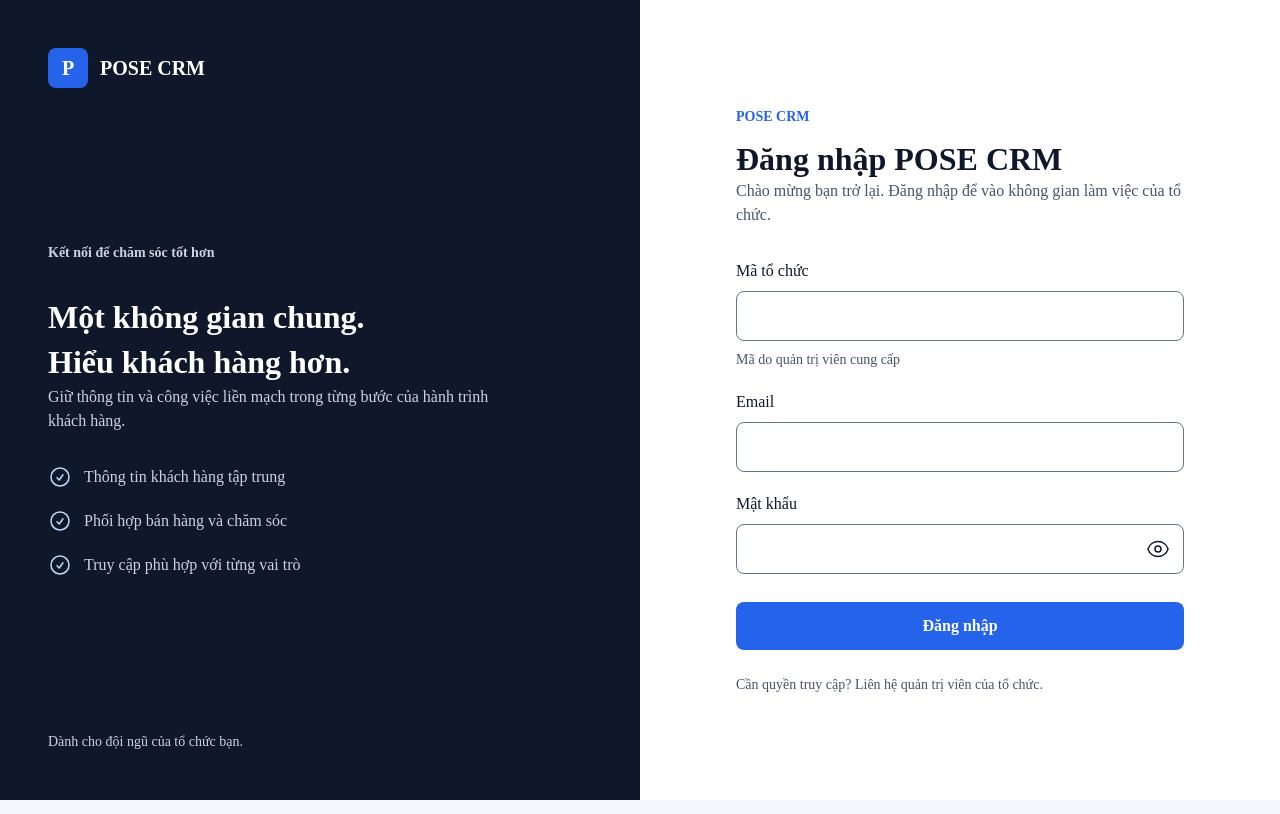
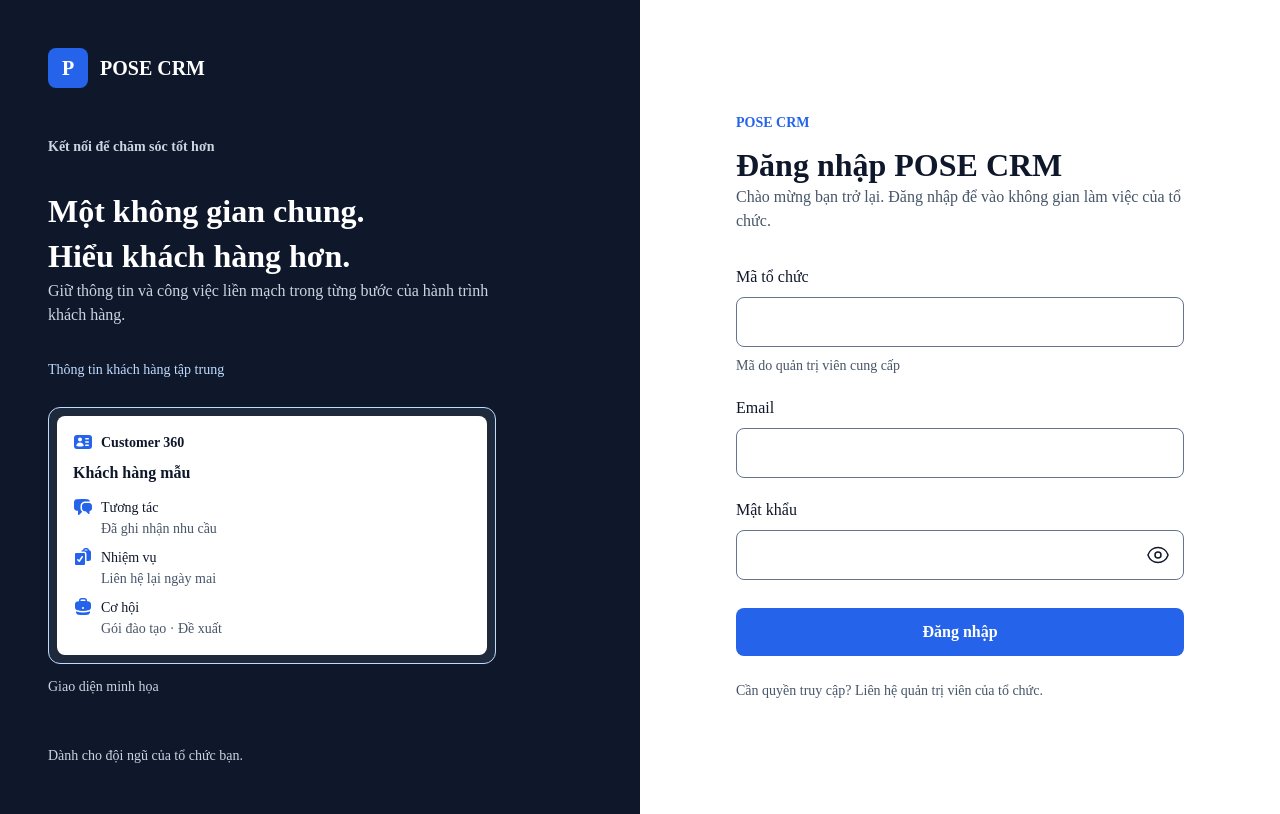
Before and after one commit to fransico08/POSE, a Next.js app in the folder frontend/: page /dang-nhap in a window 1280 px wide. Built offline with nearby package versions, Linux system fonts and the light colour scheme; no server answers.

Commit message:
feat(frontend): add bounded decorative motion to the login panel

```diff
--- a/frontend/src/app/dang-nhap/page.tsx
+++ b/frontend/src/app/dang-nhap/page.tsx
@@ -1,7 +1,8 @@
 import "@/styles/components.css";
 import "@/styles/pages.css";
 import { cookies } from "next/headers";
-import { CheckCircleIcon } from "@heroicons/react/24/outline";
+import { LoginIllustration } from "@/components/auth/LoginIllustration";
+import { Customer360Card } from "@/components/landing/mock/Customer360Card";
 import { LoginForm } from "@/components/auth/LoginForm";
 import { safeReturnTo } from "@/lib/session/return-to";
 import { Providers } from "@/components/session/Providers";
@@ -11,7 +12,7 @@ export default async function LoginPage({ searchParams }: { searchParams: Promis
   return <Providers><div className="login-layout"><LoginForm returnTo={safeReturnTo(params.returnTo)} expired={params.reason === "expired"} checkExisting={store.has("pose_session_present")} /><aside className="login-panel" aria-labelledby="login-panel-title">
     <p className="login-brand"><span className="brand-symbol" aria-hidden="true">P</span>POSE CRM</p>
     <div className="login-panel-content"><p className="eyebrow">Kết nối để chăm sóc tốt hơn</p><h2 id="login-panel-title">Một không gian chung.<br />Hiểu khách hàng hơn.</h2><p>Giữ thông tin và công việc liền mạch trong từng bước của hành trình khách hàng.</p>
-      <ul><li><CheckCircleIcon aria-hidden="true" /><span>Thông tin khách hàng tập trung</span></li><li><CheckCircleIcon aria-hidden="true" /><span>Phối hợp bán hàng và chăm sóc</span></li><li><CheckCircleIcon aria-hidden="true" /><span>Truy cập phù hợp với từng vai trò</span></li></ul>
+      <LoginIllustration><Customer360Card /></LoginIllustration>
     </div><footer>Dành cho đội ngũ của tổ chức bạn.</footer>
   </aside></div></Providers>;
 }
--- /dev/null
+++ b/frontend/src/components/auth/LoginIllustration.tsx
@@ -0,0 +1,12 @@
+"use client";
+import type { ReactNode } from "react";
+import { useBoundedMotion } from "@/lib/motion/bounded";
+import styles from "./login-illustration.module.css";
+const benefits = ["Thông tin khách hàng tập trung", "Phối hợp bán hàng và chăm sóc", "Truy cập phù hợp với từng vai trò"];
+export function LoginIllustration({ children }: { children: ReactNode }) {
+  const { ref, running, complete, reduced, motionReady } = useBoundedMotion<HTMLDivElement>();
+  return <div ref={ref} className={styles.scene} data-motion-ready={motionReady || undefined} data-running={running || undefined} data-complete={complete || undefined}>
+    <p className="sr-only">Thông tin khách hàng tập trung. Phối hợp bán hàng và chăm sóc. Truy cập phù hợp với từng vai trò.</p>
+    <div aria-hidden="true"><p className={styles.benefit}>{benefits.map((benefit, i) => <span key={benefit} className={i === 0 ? styles.first : i === 1 ? styles.second : styles.third}>{benefit}</span>)}</p><div className={styles.card}>{children}</div><p className={styles.caption}>{reduced ? "Giao diện minh họa · Đã tắt chuyển động" : "Giao diện minh họa"}</p></div>
+  </div>;
+}
--- /dev/null
+++ b/frontend/src/components/auth/login-illustration.module.css
@@ -0,0 +1,27 @@
+.scene { margin-top: var(--space-6); }
+.benefit { position: relative; min-height: var(--space-12); color: var(--pose-focus-sidebar); font-size: var(--font-small); }
+.benefit span { position: absolute; inset: 0; }
+.second, .third { opacity: 0; }
+.card { padding: var(--space-2); background: var(--pose-sidebar-hover-bg); border: 1px solid var(--pose-focus-sidebar); border-radius: var(--radius-card); }
+.card :global(.mock-customer) { background: var(--pose-surface); color: var(--pose-text); padding: var(--space-4); border-radius: var(--radius-control); }
+.card :global(.mock-customer-heading) { display: flex; align-items: center; gap: var(--space-2); font-size: var(--font-small); margin-bottom: var(--space-2); }
+.card :global(.mock-customer-name) { font-weight: 600; margin-bottom: var(--space-3); }
+.card :global(.mock-activities) { display: grid; list-style: none; padding: 0; margin: 0; gap: var(--space-2); }
+.card :global(.mock-activities li) { display: flex; align-items: flex-start; gap: var(--space-2); font-size: var(--font-small); color: var(--pose-text-muted); }
+.card :global(.mock-activities strong) { display: block; color: var(--pose-text); font-weight: 500; }
+.card :global(.mock-customer) :global(svg) { width: var(--space-5); height: var(--space-5); flex-shrink: 0; color: var(--pose-primary); }
+.caption { font-size: var(--font-small); margin-top: var(--space-3); color: var(--pose-sidebar-text); }
+.scene[data-complete] .first, .scene[data-complete] .second { opacity: 0; }
+.scene[data-complete] .third { opacity: 1; }
+.scene[data-complete] :is(.card, .first, .second, .third) { animation: none; }
+@keyframes float-card { 50% { transform: translateY(-4px); } }
+@keyframes phrase-first { 0%,28% { opacity: 1; } 34%,100% { opacity: 0; } }
+@keyframes phrase-second { 0%,28%,70%,100% { opacity: 0; } 34%,64% { opacity: 1; } }
+@keyframes phrase-third { 0%,64% { opacity: 0; } 70%,100% { opacity: 1; } }
+@media (prefers-reduced-motion: no-preference) {
+  .scene[data-motion-ready] .card { animation: float-card 2400ms ease-in-out 2; animation-play-state: paused; }
+  .scene[data-motion-ready] .first { animation: phrase-first 4800ms linear both; animation-play-state: paused; }
+  .scene[data-motion-ready] .second { animation: phrase-second 4800ms linear both; animation-play-state: paused; }
+  .scene[data-motion-ready] .third { animation: phrase-third 4800ms linear both; animation-play-state: paused; }
+  .scene[data-running] :is(.card, .first, .second, .third) { animation-play-state: running; }
+}
--- /dev/null
+++ b/frontend/src/lib/motion/bounded.ts
@@ -0,0 +1,16 @@
+"use client";
+import { useEffect, useRef, useState } from "react";
+import { useAutoMotion } from "./hooks";
+export function useBoundedMotion<T extends HTMLElement>(duration = 4800) {
+  const motion = useAutoMotion<T>();
+  const remaining = useRef(duration);
+  const [complete, setComplete] = useState(false);
+  const running = motion.allowed && !complete;
+  useEffect(() => {
+    if (!running) return;
+    const started = performance.now();
+    const timer = window.setTimeout(() => setComplete(true), remaining.current);
+    return () => { window.clearTimeout(timer); remaining.current = Math.max(0, remaining.current - (performance.now() - started)); };
+  }, [running]);
+  return { ...motion, running, complete };
+}
```
